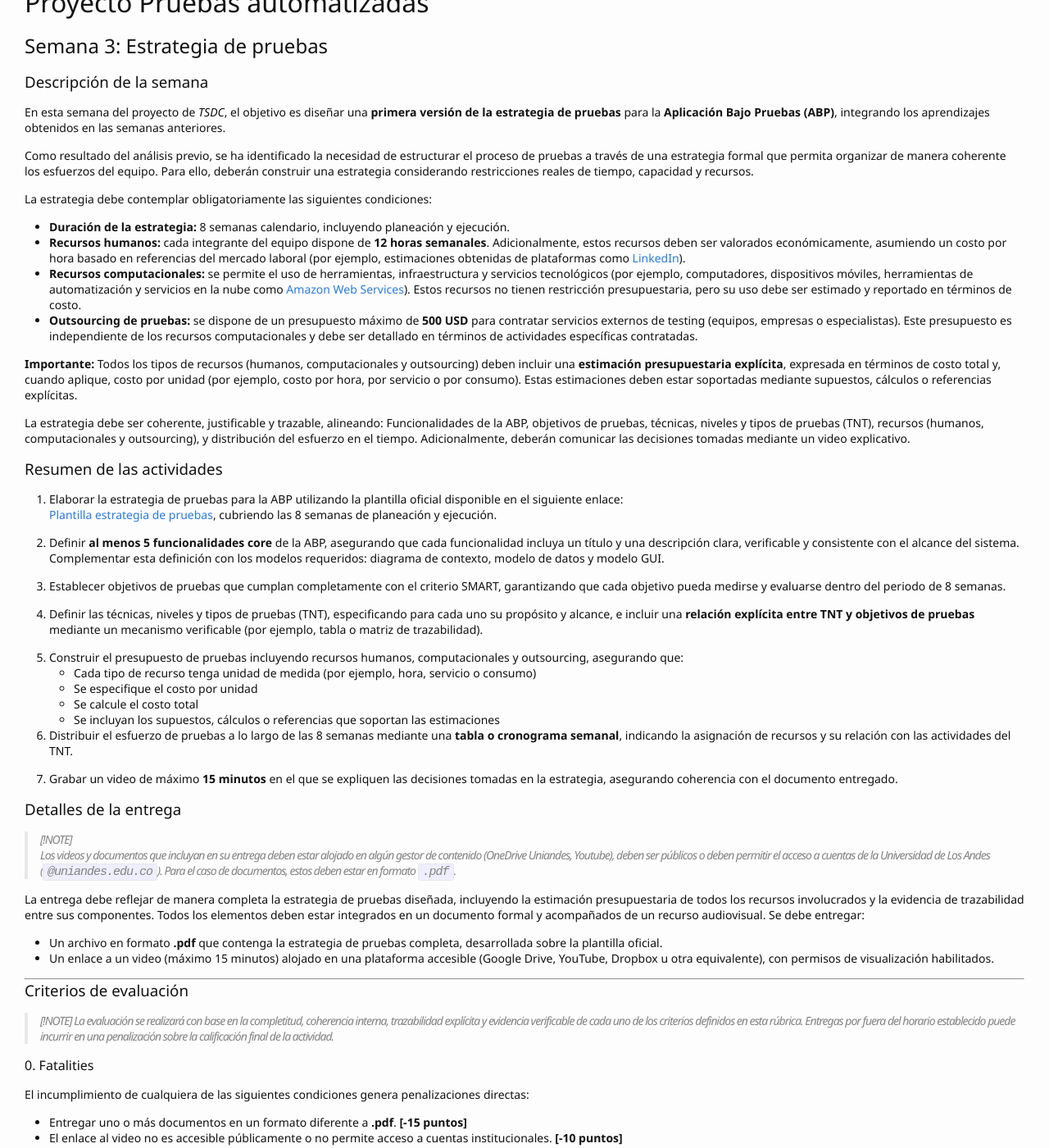
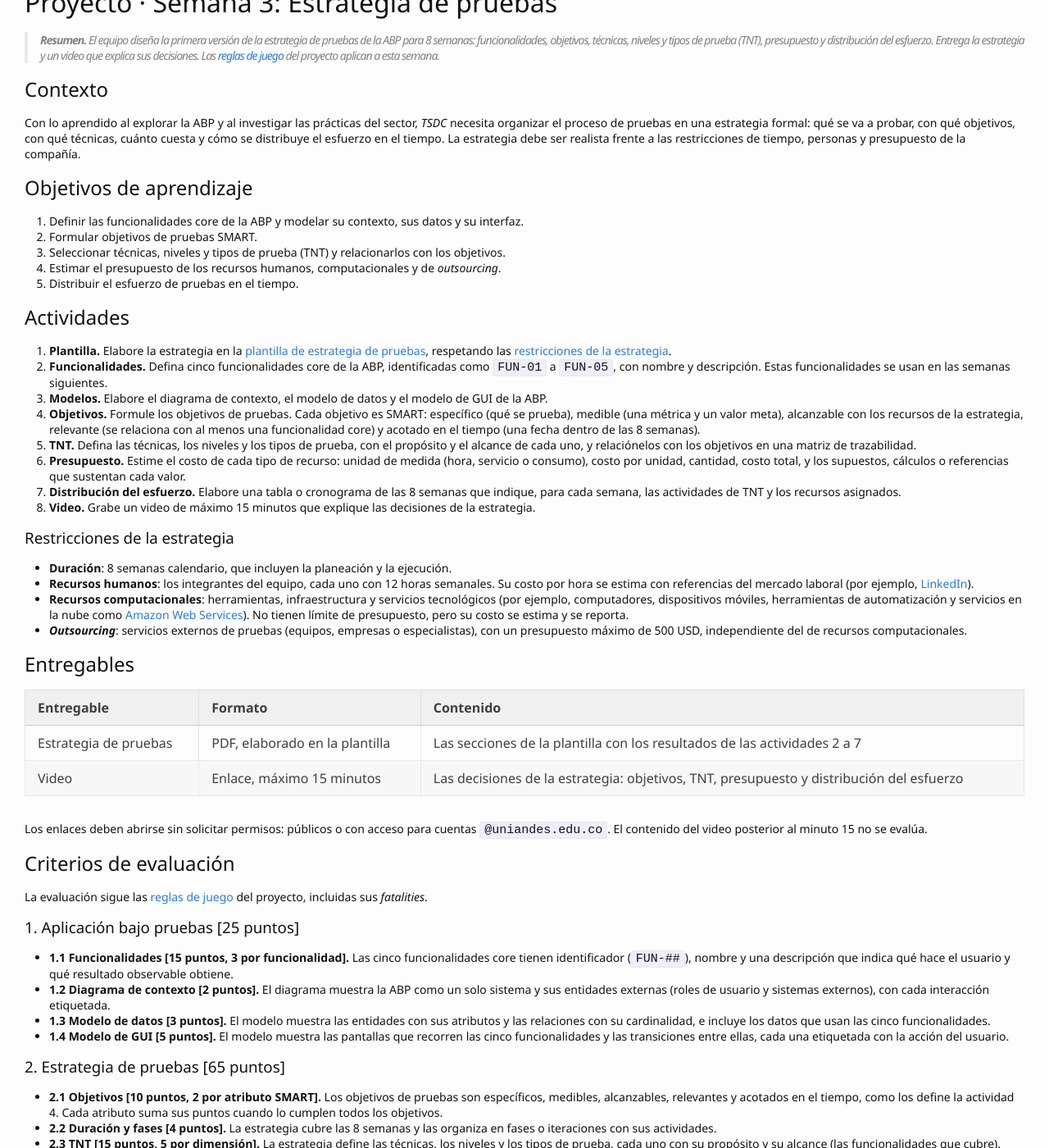
Before and after one commit to TiCSw/mt1_guias_pruebas, a Jekyll site: the page built from docs/semanas/semana3.md, in a window 1280 px wide and 1400 px high, scrolled down 335 px. Shown: the whole window at 82% size. Built offline with Jekyll 4.4.1, drawn with Linux system fonts in a browser that asks for light colours; some web fonts are replaced; our own code applies the rules of GitHub Pages for plain Markdown files; comment, search, counter and statistics services are not loaded; some of the changed text lies outside the part shown.

Commit message:
docs(semanas): week 3 in the standard template

```diff
--- a/docs/semanas/semana3.md
+++ b/docs/semanas/semana3.md
@@ -1,97 +1,109 @@
-# Proyecto Pruebas automatizadas
+# Proyecto · Semana 3: Estrategia de pruebas
 
-## Semana 3: Estrategia de pruebas
+> **Resumen.** El equipo diseña la primera versión de la estrategia de pruebas de la ABP para 8
+> semanas: funcionalidades, objetivos, técnicas, niveles y tipos de prueba (TNT), presupuesto y
+> distribución del esfuerzo. Entrega la estrategia y un video que explica sus decisiones. Las
+> [reglas de juego](reglas) del proyecto aplican a esta semana.
 
-### Descripción de la semana
+## Contexto
 
-En esta semana del proyecto de *TSDC*, el objetivo es diseñar una **primera versión de la estrategia de pruebas** para la **Aplicación Bajo Pruebas (ABP)**, integrando los aprendizajes obtenidos en las semanas anteriores.
+Con lo aprendido al explorar la ABP y al investigar las prácticas del sector, _TSDC_ necesita
+organizar el proceso de pruebas en una estrategia formal: qué se va a probar, con qué objetivos,
+con qué técnicas, cuánto cuesta y cómo se distribuye el esfuerzo en el tiempo. La estrategia debe
+ser realista frente a las restricciones de tiempo, personas y presupuesto de la compañía.
 
-Como resultado del análisis previo, se ha identificado la necesidad de estructurar el proceso de pruebas a través de una estrategia formal que permita organizar de manera coherente los esfuerzos del equipo. Para ello, deberán construir una estrategia considerando restricciones reales de tiempo, capacidad y recursos.
+## Objetivos de aprendizaje
 
-La estrategia debe contemplar obligatoriamente las siguientes condiciones:
+1. Definir las funcionalidades core de la ABP y modelar su contexto, sus datos y su interfaz.
+2. Formular objetivos de pruebas SMART.
+3. Seleccionar técnicas, niveles y tipos de prueba (TNT) y relacionarlos con los objetivos.
+4. Estimar el presupuesto de los recursos humanos, computacionales y de _outsourcing_.
+5. Distribuir el esfuerzo de pruebas en el tiempo.
 
-- **Duración de la estrategia:** 8 semanas calendario, incluyendo planeación y ejecución.
-- **Recursos humanos:** cada integrante del equipo dispone de **12 horas semanales**. Adicionalmente, estos recursos deben ser valorados económicamente, asumiendo un costo por hora basado en referencias del mercado laboral (por ejemplo, estimaciones obtenidas de plataformas como [LinkedIn](https://www.linkedin.com/)).
-- **Recursos computacionales:** se permite el uso de herramientas, infraestructura y servicios tecnológicos (por ejemplo, computadores, dispositivos móviles, herramientas de automatización y servicios en la nube como [Amazon Web Services](https://aws.amazon.com/)). Estos recursos no tienen restricción presupuestaria, pero su uso debe ser estimado y reportado en términos de costo.
-- **Outsourcing de pruebas:** se dispone de un presupuesto máximo de **500 USD** para contratar servicios externos de testing (equipos, empresas o especialistas). Este presupuesto es independiente de los recursos computacionales y debe ser detallado en términos de actividades específicas contratadas.
+## Actividades
 
-**Importante:** Todos los tipos de recursos (humanos, computacionales y outsourcing) deben incluir una **estimación presupuestaria explícita**, expresada en términos de costo total y, cuando aplique, costo por unidad (por ejemplo, costo por hora, por servicio o por consumo). Estas estimaciones deben estar soportadas mediante supuestos, cálculos o referencias explícitas.
+1. **Plantilla.** Elabore la estrategia en la
+   [plantilla de estrategia de pruebas](https://thesoftwaredesignlab.github.io/AutTestingCourseraBook/templates/estrategia-pruebas.docx),
+   respetando las [restricciones de la estrategia](#restricciones-de-la-estrategia).
+2. **Funcionalidades.** Defina cinco funcionalidades core de la ABP, identificadas como `FUN-01` a
+   `FUN-05`, con nombre y descripción. Estas funcionalidades se usan en las semanas siguientes.
+3. **Modelos.** Elabore el diagrama de contexto, el modelo de datos y el modelo de GUI de la ABP.
+4. **Objetivos.** Formule los objetivos de pruebas. Cada objetivo es SMART: específico (qué se
+   prueba), medible (una métrica y un valor meta), alcanzable con los recursos de la estrategia,
+   relevante (se relaciona con al menos una funcionalidad core) y acotado en el tiempo (una fecha
+   dentro de las 8 semanas).
+5. **TNT.** Defina las técnicas, los niveles y los tipos de prueba, con el propósito y el alcance de
+   cada uno, y relaciónelos con los objetivos en una matriz de trazabilidad.
+6. **Presupuesto.** Estime el costo de cada tipo de recurso: unidad de medida (hora, servicio o
+   consumo), costo por unidad, cantidad, costo total, y los supuestos, cálculos o referencias que
+   sustentan cada valor.
+7. **Distribución del esfuerzo.** Elabore una tabla o cronograma de las 8 semanas que indique, para
+   cada semana, las actividades de TNT y los recursos asignados.
+8. **Video.** Grabe un video de máximo 15 minutos que explique las decisiones de la estrategia.
 
-La estrategia debe ser coherente, justificable y trazable, alineando: Funcionalidades de la ABP, objetivos de pruebas, técnicas, niveles y tipos de pruebas (TNT), recursos (humanos, computacionales y outsourcing), y distribución del esfuerzo en el tiempo. Adicionalmente, deberán comunicar las decisiones tomadas mediante un video explicativo.
+### Restricciones de la estrategia
 
+- **Duración**: 8 semanas calendario, que incluyen la planeación y la ejecución.
+- **Recursos humanos**: los integrantes del equipo, cada uno con 12 horas semanales. Su costo por hora
+  se estima con referencias del mercado laboral (por ejemplo,
+  [LinkedIn](https://www.linkedin.com/)).
+- **Recursos computacionales**: herramientas, infraestructura y servicios tecnológicos (por ejemplo,
+  computadores, dispositivos móviles, herramientas de automatización y servicios en la nube como
+  [Amazon Web Services](https://aws.amazon.com/)). No tienen límite de presupuesto, pero su costo se
+  estima y se reporta.
+- **_Outsourcing_**: servicios externos de pruebas (equipos, empresas o especialistas), con un
+  presupuesto máximo de 500 USD, independiente del de recursos computacionales.
 
-### Resumen de las actividades
+## Entregables
 
-1. Elaborar la estrategia de pruebas para la ABP utilizando la plantilla oficial disponible en el siguiente enlace:
-   [Plantilla estrategia de pruebas](https://thesoftwaredesignlab.github.io/AutTestingCourseraBook/templates/estrategia-pruebas.docx), cubriendo las 8 semanas de planeación y ejecución.
+| Entregable | Formato | Contenido |
+|---|---|---|
+| Estrategia de pruebas | PDF, elaborado en la plantilla | Las secciones de la plantilla con los resultados de las actividades 2 a 7 |
+| Video | Enlace, máximo 15 minutos | Las decisiones de la estrategia: objetivos, TNT, presupuesto y distribución del esfuerzo |
 
-2. Definir **al menos 5 funcionalidades core** de la ABP, asegurando que cada funcionalidad incluya un título y una descripción clara, verificable y consistente con el alcance del sistema. Complementar esta definición con los modelos requeridos: diagrama de contexto, modelo de datos y modelo GUI.
+Los enlaces deben abrirse sin solicitar permisos: públicos o con acceso para cuentas
+`@uniandes.edu.co`. El contenido del video posterior al minuto 15 no se evalúa.
 
-3. Establecer objetivos de pruebas que cumplan completamente con el criterio SMART, garantizando que cada objetivo pueda medirse y evaluarse dentro del periodo de 8 semanas.
+## Criterios de evaluación
 
-4. Definir las técnicas, niveles y tipos de pruebas (TNT), especificando para cada uno su propósito y alcance, e incluir una **relación explícita entre TNT y objetivos de pruebas** mediante un mecanismo verificable (por ejemplo, tabla o matriz de trazabilidad).
+La evaluación sigue las [reglas de juego](reglas) del proyecto, incluidas sus _fatalities_.
 
-5. Construir el presupuesto de pruebas incluyendo recursos humanos, computacionales y outsourcing, asegurando que:
-   - Cada tipo de recurso tenga unidad de medida (por ejemplo, hora, servicio o consumo)
-   - Se especifique el costo por unidad
-   - Se calcule el costo total
-   - Se incluyan los supuestos, cálculos o referencias que soportan las estimaciones
+### 1. Aplicación bajo pruebas [25 puntos]
 
-6. Distribuir el esfuerzo de pruebas a lo largo de las 8 semanas mediante una **tabla o cronograma semanal**, indicando la asignación de recursos y su relación con las actividades del TNT.
+- **1.1 Funcionalidades [15 puntos, 3 por funcionalidad].** Las cinco funcionalidades core tienen
+  identificador (`FUN-##`), nombre y una descripción que indica qué hace el usuario y qué resultado
+  observable obtiene.
+- **1.2 Diagrama de contexto [2 puntos].** El diagrama muestra la ABP como un solo sistema y sus
+  entidades externas (roles de usuario y sistemas externos), con cada interacción etiquetada.
+- **1.3 Modelo de datos [3 puntos].** El modelo muestra las entidades con sus atributos y las
+  relaciones con su cardinalidad, e incluye los datos que usan las cinco funcionalidades.
+- **1.4 Modelo de GUI [5 puntos].** El modelo muestra las pantallas que recorren las cinco
+  funcionalidades y las transiciones entre ellas, cada una etiquetada con la acción del usuario.
 
-7. Grabar un video de máximo **15 minutos** en el que se expliquen las decisiones tomadas en la estrategia, asegurando coherencia con el documento entregado.
+### 2. Estrategia de pruebas [65 puntos]
 
+- **2.1 Objetivos [10 puntos, 2 por atributo SMART].** Los objetivos de pruebas son específicos,
+  medibles, alcanzables, relevantes y acotados en el tiempo, como los define la actividad 4. Cada
+  atributo suma sus puntos cuando lo cumplen todos los objetivos.
+- **2.2 Duración y fases [4 puntos].** La estrategia cubre las 8 semanas y las organiza en fases o
+  iteraciones con sus actividades.
+- **2.3 TNT [15 puntos, 5 por dimensión].** La estrategia define las técnicas, los niveles y los tipos
+  de prueba, cada uno con su propósito y su alcance (las funcionalidades que cubre).
+- **2.4 Trazabilidad [5 puntos].** La matriz de trazabilidad relaciona cada objetivo con al menos una
+  técnica, nivel o tipo de prueba, y cada uno de estos con al menos un objetivo.
+- **2.5 Presupuesto [23 puntos].**
+  - **[9 puntos]** Los recursos humanos tienen costo por hora con su referencia de mercado, la
+    cantidad de horas (integrantes × 12 horas × 8 semanas) y el costo total.
+  - **[8 puntos]** Cada recurso computacional tiene unidad de medida, costo por unidad, consumo
+    estimado, costo total y la fuente o el supuesto de su costo.
+  - **[6 puntos]** El _outsourcing_ describe cada actividad contratada con su costo, y el total no
+    supera 500 USD.
+- **2.6 Distribución del esfuerzo [8 puntos].** La tabla o el cronograma asigna, para cada una de las
+  8 semanas, actividades de TNT y recursos, y sus totales coinciden con el presupuesto.
 
-### Detalles de la entrega
+### 3. Video [10 puntos]
 
-> [!NOTE]
-> Los videos y documentos que incluyan en su entrega deben estar alojado en algún gestor de contenido (OneDrive Uniandes, Youtube), deben ser públicos o deben permitir el acceso a cuentas de la Universidad de Los Andes (`@uniandes.edu.co`). Para el caso de documentos, estos deben estar en formato `.pdf`.
-
-La entrega debe reflejar de manera completa la estrategia de pruebas diseñada, incluyendo la estimación presupuestaria de todos los recursos involucrados y la evidencia de trazabilidad entre sus componentes. Todos los elementos deben estar integrados en un documento formal y acompañados de un recurso audiovisual. Se debe entregar:
-
-- Un archivo en formato **.pdf** que contenga la estrategia de pruebas completa, desarrollada sobre la plantilla oficial.
-- Un enlace a un video (máximo 15 minutos) alojado en una plataforma accesible (Google Drive, YouTube, Dropbox u otra equivalente), con permisos de visualización habilitados.
-
----
-
-### Criterios de evaluación
-
-> [!NOTE]
-> La evaluación se realizará con base en la completitud, coherencia interna, trazabilidad explícita y evidencia verificable de cada uno de los criterios definidos en esta rúbrica.
-> Entregas por fuera del horario establecido puede incurrir en una penalización sobre la calificación final de la actividad.
-
-#### 0. Fatalities
-
-El incumplimiento de cualquiera de las siguientes condiciones genera penalizaciones directas:
-
-- Entregar uno o más documentos en un formato diferente a **.pdf**. **[-15 puntos]**
-- El enlace al video no es accesible públicamente o no permite acceso a cuentas institucionales. **[-10 puntos]**
-
-
-#### 1. Aplicación Bajo Pruebas (ABP) **[25 puntos]**
-
-- Se definen al menos 5 funcionalidades core, cada una con título y descripción clara, específica y verificable. **[15 puntos]**
-- El diagrama de contexto incluye todas las entidades externas relevantes que interactúan con la ABP. **[2 puntos]**
-- El modelo de datos incluye entidades y relaciones correctamente representadas y consistentes con las funcionalidades. **[3 puntos]**
-- El modelo GUI describe el flujo completo de navegación e interacciones principales del usuario. **[5 puntos]**
-
-
-#### 2. Contexto de la estrategia de pruebas **[65 puntos]**
-
-- Se definen objetivos de pruebas que cumplen completamente con el criterio SMART. **[8 puntos]**
-- Se especifica la duración total (8 semanas) y su organización en fases o iteraciones. **[4 puntos]**
-- El presupuesto diferencia explícitamente recursos humanos, computacionales y outsourcing. **[4 puntos]**
-- Los **recursos humanos** incluyen costo por hora referenciado al mercado y cálculo del costo total, con soporte explícito. **[8 puntos]**
-- Los **recursos computacionales** incluyen costos estimados, modelo de consumo y supuestos documentados. **[6 puntos]**
-- El **outsourcing** describe actividades específicas, costos detallados y cumplimiento del límite de 500 USD. **[5 puntos]**
-- Se definen técnicas, niveles y tipos de pruebas (TNT) indicando su propósito y alcance. **[15 puntos]**
-- Se establece una relación explícita y verificable entre TNT y objetivos de pruebas (por ejemplo, matriz de trazabilidad). **[5 puntos]**
-- Se presenta una distribución del esfuerzo en formato tabular o cronograma semanal, alineada con recursos, presupuesto y TNT. **[10 puntos]**
-
-
-#### 3. Video **[10 puntos]**
-
-- El video explica de forma clara y coherente las decisiones de la estrategia (objetivos, TNT, presupuesto y distribución del esfuerzo), manteniendo consistencia con el documento entregado. **[10 puntos]**
-
-
-**La evaluación se realizará con base en la completitud, coherencia interna, trazabilidad explícita y evidencia verificable de cada uno de los criterios definidos en esta rúbrica.**
+- **3.1 Decisiones de la estrategia [10 puntos].**
+  - **[4 puntos]** El video explica los objetivos y la selección de TNT.
+  - **[3 puntos]** El video explica el presupuesto y sus supuestos.
+  - **[3 puntos]** El video explica la distribución del esfuerzo.
```
